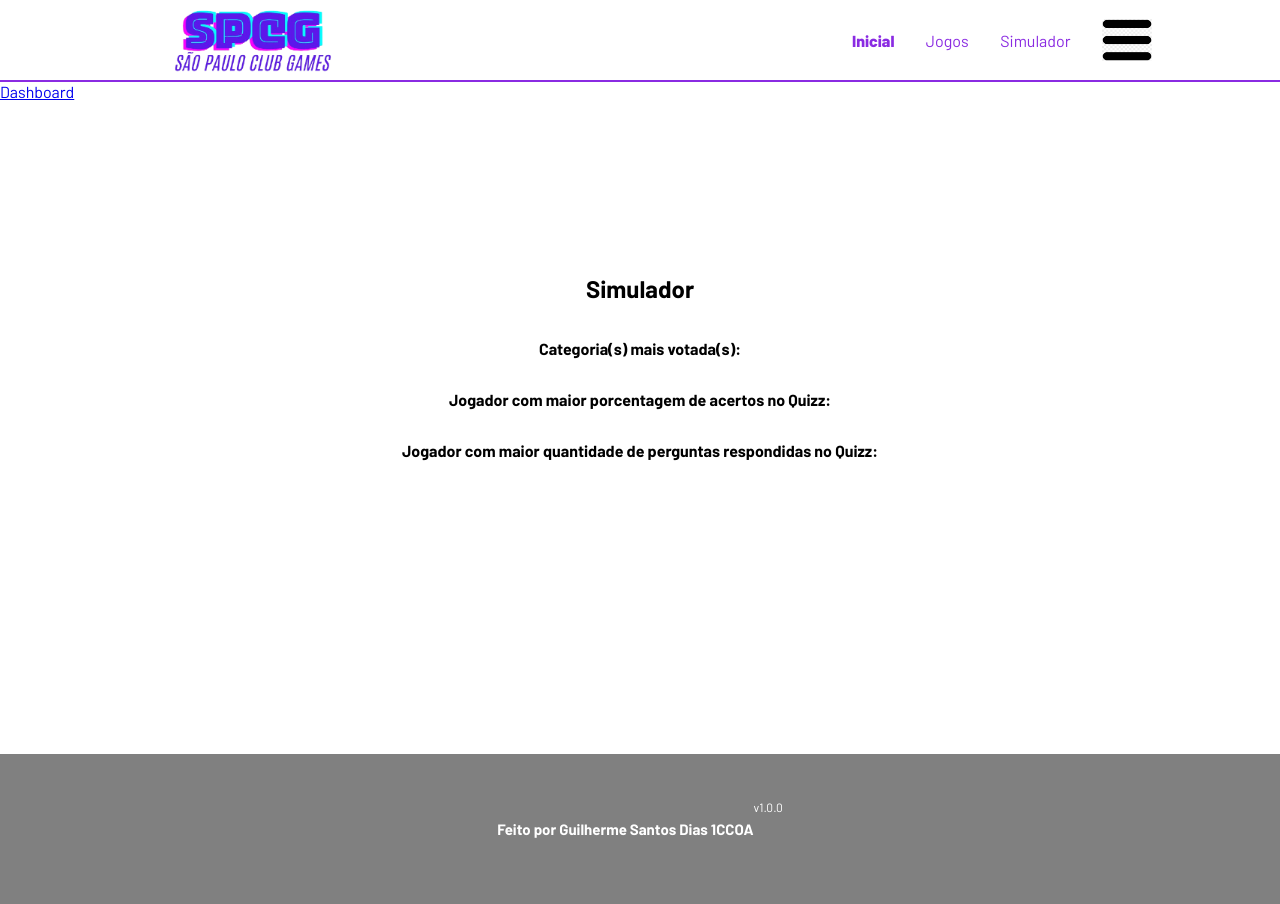
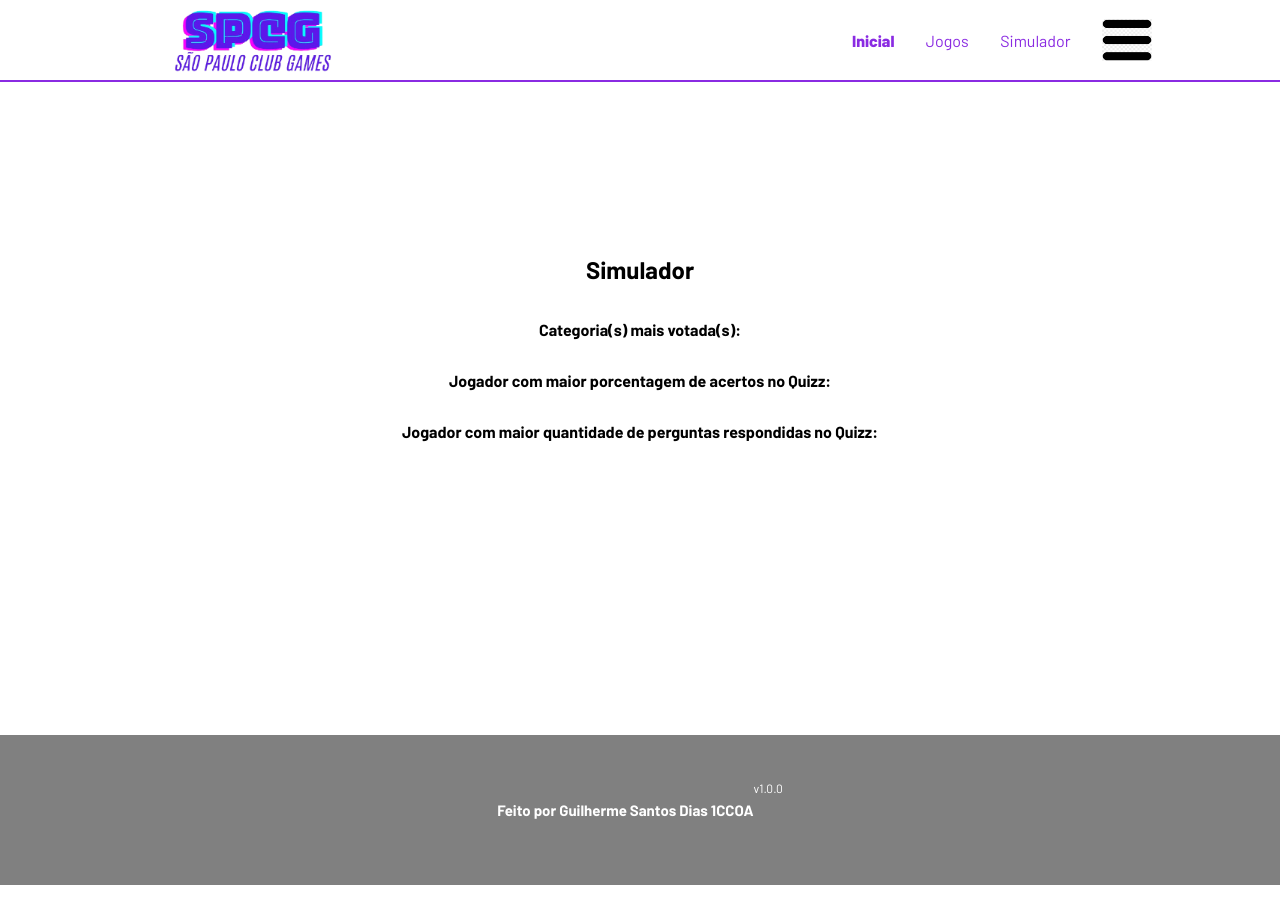
Before and after one commit to guilhermesdias45/projeto-pessoal, a website: page web-data-viz-main/public/simulador.html in a window 1280 px wide. Drawn offline with nearby package versions, Linux system fonts and the light colour scheme; no server answers.

Commit message:
Alterações finais, BD VM funcionando

```diff
--- a/web-data-viz-main/public/simulador.html
+++ b/web-data-viz-main/public/simulador.html
@@ -81,8 +81,6 @@
     </div>
 
     <!-- HEADER  -->
-
-    <a href="dashboard/dashboard.html">Dashboard</a>
 
     <!-- simulador inicio -->
     <div class="simulador">
```
Also changed, not shown: web-data-viz-main/public/minigames/quizz.html (+0 -1 lines), 2 other files.
